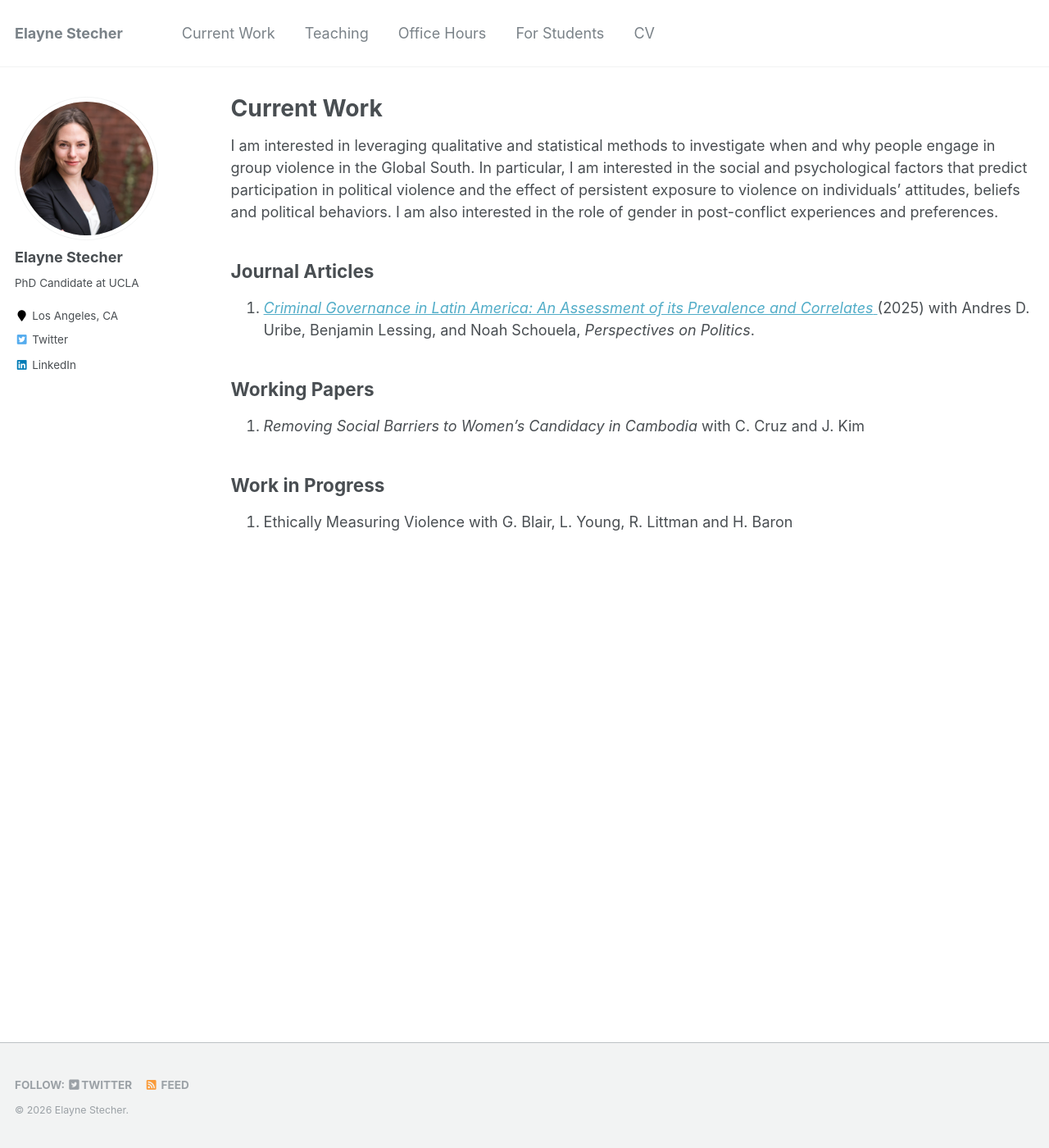
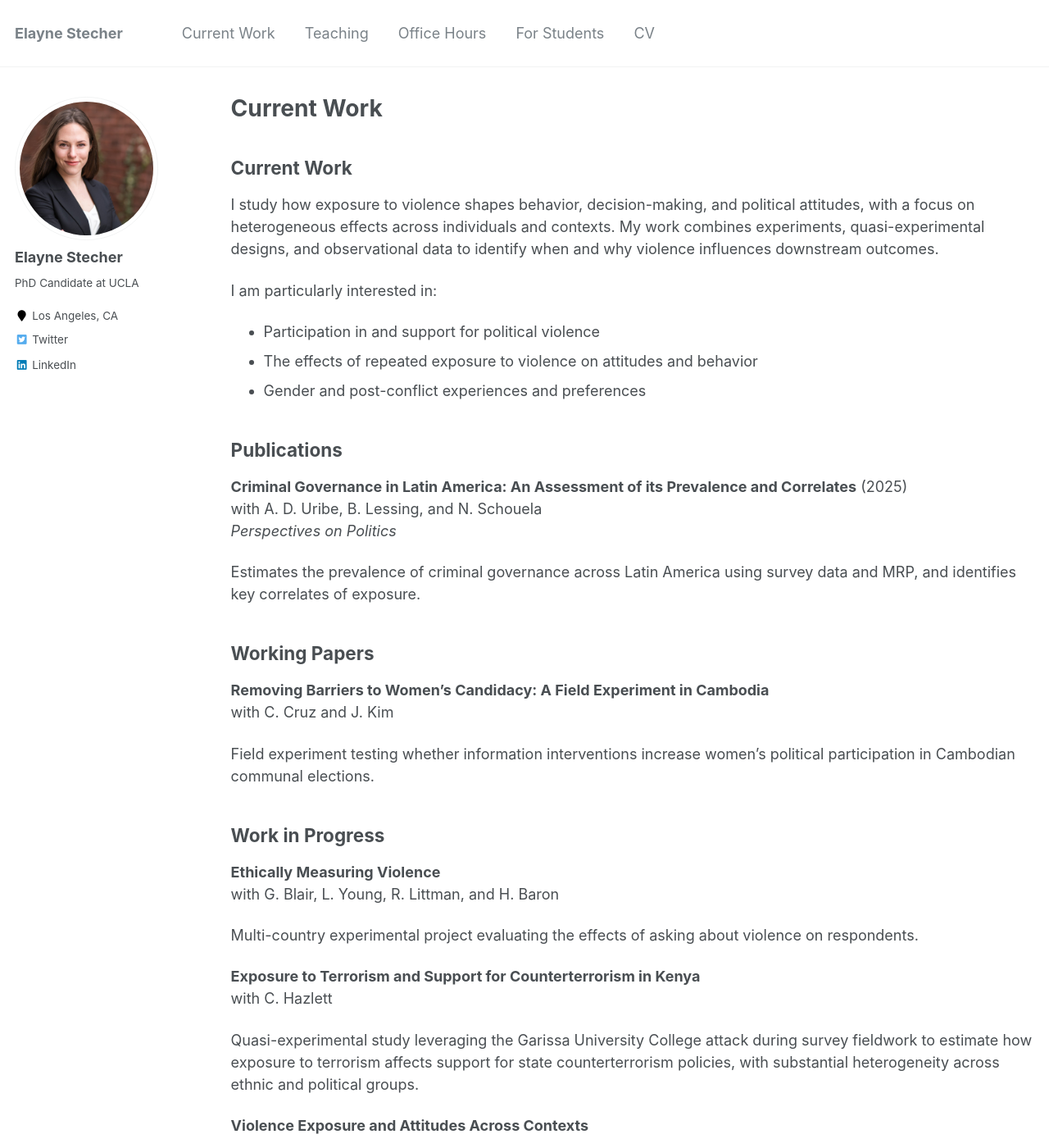
Before and after one commit to estech01/estech01.github.io, a Jekyll site: the page built from _pages/currentwork.md, in a window 1280 px wide and 1400 px high. Shown: the whole window at 82% size. Built offline with Jekyll 4.4.1, drawn with Linux system fonts in a browser that asks for light colours; some of the changed text lies outside the part shown.

Commit message:
Update currentwork.md
Updated ahead of Bouchet Lunch

```diff
--- a/_pages/currentwork.md
+++ b/_pages/currentwork.md
@@ -5,16 +5,45 @@ permalink: /currentwork/
 author_profile: true
 ---
 
-I am interested in leveraging qualitative and statistical methods to investigate when and why people engage in group violence in the Global South. In particular, I am interested in the social and psychological factors that predict participation in political violence and the effect of persistent exposure to violence on individuals' attitudes, beliefs and political behaviors. I am also interested in the role of gender in post-conflict experiences and preferences.
+## Current Work
 
-## Journal Articles
+I study how exposure to violence shapes behavior, decision-making, and political attitudes, with a focus on heterogeneous effects across individuals and contexts. My work combines experiments, quasi-experimental designs, and observational data to identify when and why violence influences downstream outcomes.
 
-1. [*Criminal Governance in Latin America: An Assessment of its Prevalence and Correlates* ]([url](https://www.cambridge.org/core/services/aop-cambridge-core/content/view/A9B2D491806C26DB0F42869B2D81AB19/S1537592725101849a.pdf/criminal_governance_in_latin_america_prevalence_and_correlates.pdf))(2025) with Andres D. Uribe, Benjamin Lessing, and Noah Schouela, *Perspectives on Politics*.
+I am particularly interested in:
+- Participation in and support for political violence
+- The effects of repeated exposure to violence on attitudes and behavior
+- Gender and post-conflict experiences and preferences
+
+## Publications
+
+**Criminal Governance in Latin America: An Assessment of its Prevalence and Correlates** (2025)
+with A. D. Uribe, B. Lessing, and N. Schouela
+*Perspectives on Politics*
+
+Estimates the prevalence of criminal governance across Latin America using survey data and MRP, and identifies key correlates of exposure.
+
 
 ## Working Papers
 
-1. *Removing Social Barriers to Women’s Candidacy in Cambodia* with C. Cruz and J. Kim
+**Removing Barriers to Women’s Candidacy: A Field Experiment in Cambodia**
+with C. Cruz and J. Kim
+
+Field experiment testing whether information interventions increase women’s political participation in Cambodian communal elections.
 
 ## Work in Progress
 
-1. Ethically Measuring Violence with G. Blair, L. Young, R. Littman and H. Baron
+**Ethically Measuring Violence**
+with G. Blair, L. Young, R. Littman, and H. Baron
+
+Multi-country experimental project evaluating the effects of asking about violence on respondents.
+
+
+**Exposure to Terrorism and Support for Counterterrorism in Kenya**
+with C. Hazlett
+
+Quasi-experimental study leveraging the Garissa University College attack during survey fieldwork to estimate how exposure to terrorism affects support for state counterterrorism policies, with substantial heterogeneity across ethnic and political groups.
+
+
+**Violence Exposure and Attitudes Across Contexts**
+
+Multi-country analysis combining Afrobarometer survey data with conflict event data to estimate the effects of violence exposure across contexts and assess the consistency of effects across countries and time.
```
